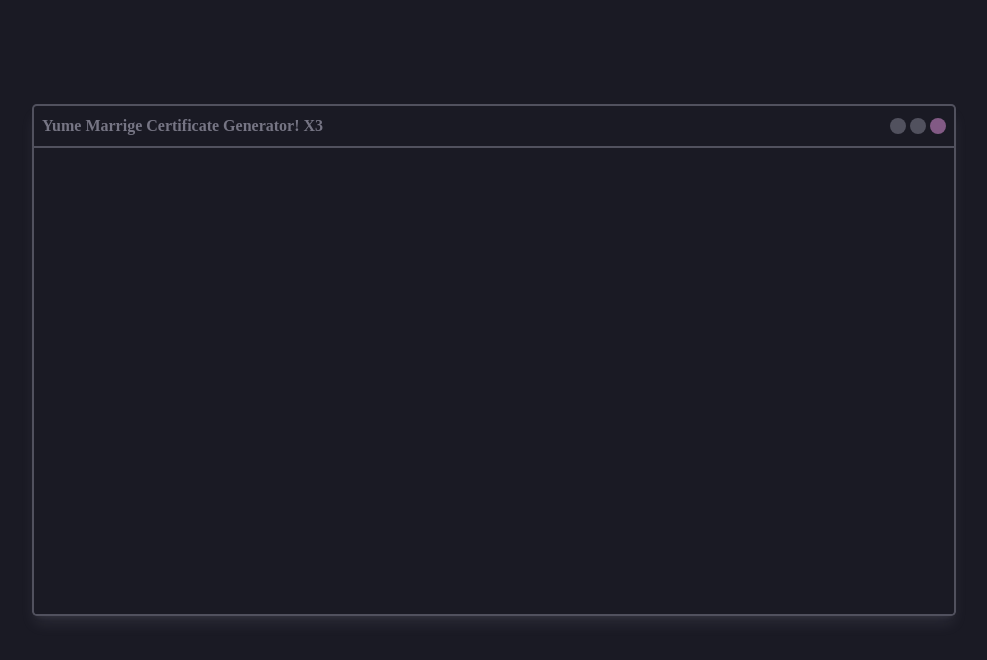
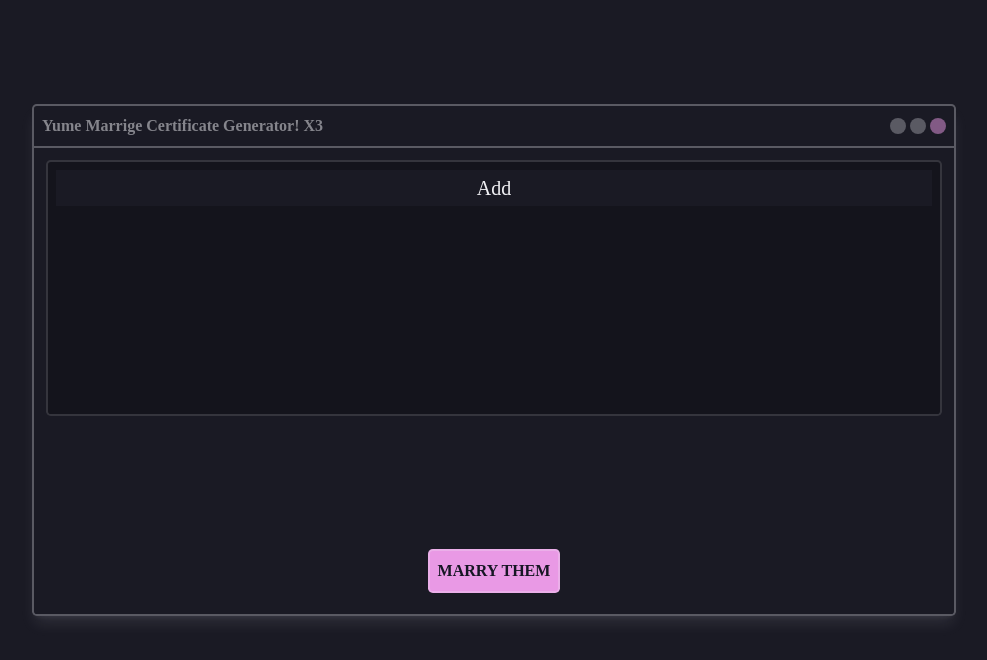
Before and after one commit to Sr-Kaio/YumeMarriage, a SvelteKit app: page / in a window 1280 px wide. Shown: the top 660 px of the page, without its empty margins (146-1133 px from the left). Built offline with nearby package versions, Linux system fonts and the light colour scheme; a web font is replaced by a local one.

Commit message:
added some buttons and guif stuff

```diff
--- a/src/app.css
+++ b/src/app.css
@@ -23,7 +23,7 @@
     --color-light-secondary: #dddbff;
     --color-light-accent: #d8d6ff;
 
-    --color-text:rgb(209, 208, 228);
+    --color-text:rgb(239, 239, 243);
     --color-background:rgb(26, 26, 36);
     --color-primary: #e999e5;
     --color-secondary:rgb(35, 35, 66);
@@ -43,3 +43,24 @@ body[class="dark"] {
     background-color: var(--color-background);
     color: var(--color-text);
 }
+
+.wavy {
+  animation-name: wavy;
+  animation-duration: 1.3s;
+  animation-timing-function: ease;
+  animation-iteration-count: infinite;
+  position: relative;
+  top: 0;
+  left: 0;
+}
+@keyframes wavy {
+  0% {
+    top: 0px;
+  }
+  50% {
+    top: -15px;
+  }
+  100% {
+    top: 0px;
+  }
+}
--- a/src/routes/+page.svelte
+++ b/src/routes/+page.svelte
@@ -1,4 +1,5 @@
 <script>
+
 </script>
 
 <!-- main stuffy stuff -->
@@ -32,6 +33,20 @@
                     />
                 </div>
             </div>
+
+            <div class="w-full h-[90%] p-3 flex items-center justify-between flex-col">
+                <div
+                    class=" p-2 bg-black/20 border-2 overflow-visible dark:border-text/15 border-light-text/15 w-full h-64 rounded-(--radius) "
+                >
+                    <button class="hover:bg-light-text/25 hover:dark:bg-text/25 duration-250 cursor-pointer w-full text-xl p-1 dark:bg-background bg-light-background dark:border-text/15 border-light-text/15">
+                        Add
+                    </button>
+                </div>
+
+                <button class="border-2 border-light-text hover:text-text  hover:dark:text-light-text  dark:border-text/25 hover:dark:bg-text hover:bg-light-text duration-250 hover:-translate-y-1 rounded-(--radius) cursor-pointer p-2 font-bold dark:text-light-text dark:bg-primary bg-light-primary">
+                    MARRY THEM
+                </button>
+            </div>
         </div>
     </div>
     <!-- this is the footer -->
```
